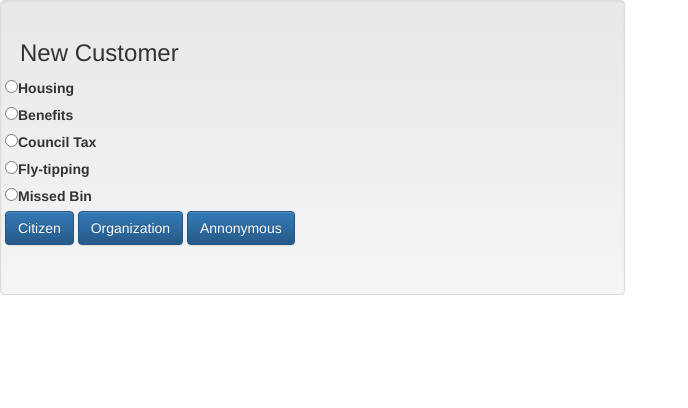
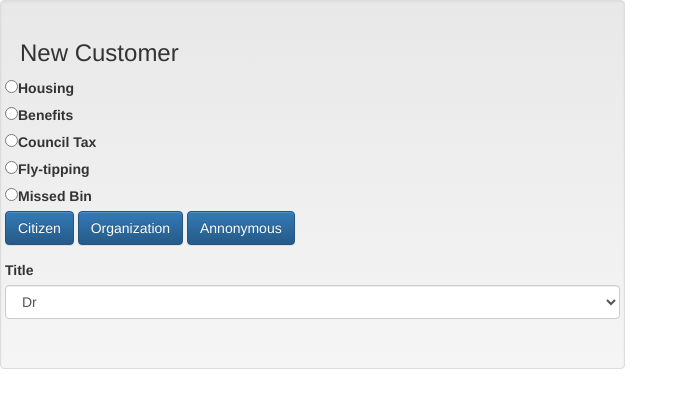
Before and after one commit to kashj22/firmsteptest, a plain HTML site: page index.html in a window 1280 px wide. Shown: the whole page, without its empty margins (0-688 px from the left). Drawn offline with nearby package versions, Linux system fonts and the light colour scheme.

Commit message:
added option values for citizen form

```diff
--- a/index.html
+++ b/index.html
@@ -37,6 +37,16 @@
               <button class="btn btn-primary">Annonymous</button>
             </div>
 
+            <div class="form-group" id="citizenform">
+              <label for="title">Title</label>
+              <select class="form-control">
+                <option>Dr</option>
+                <option>Mr</option>
+                <option>Mrs</option>
+                <option>Ms</option>
+              </select>
+            </div>
+
           </form>
         </div>
       </div>
```
